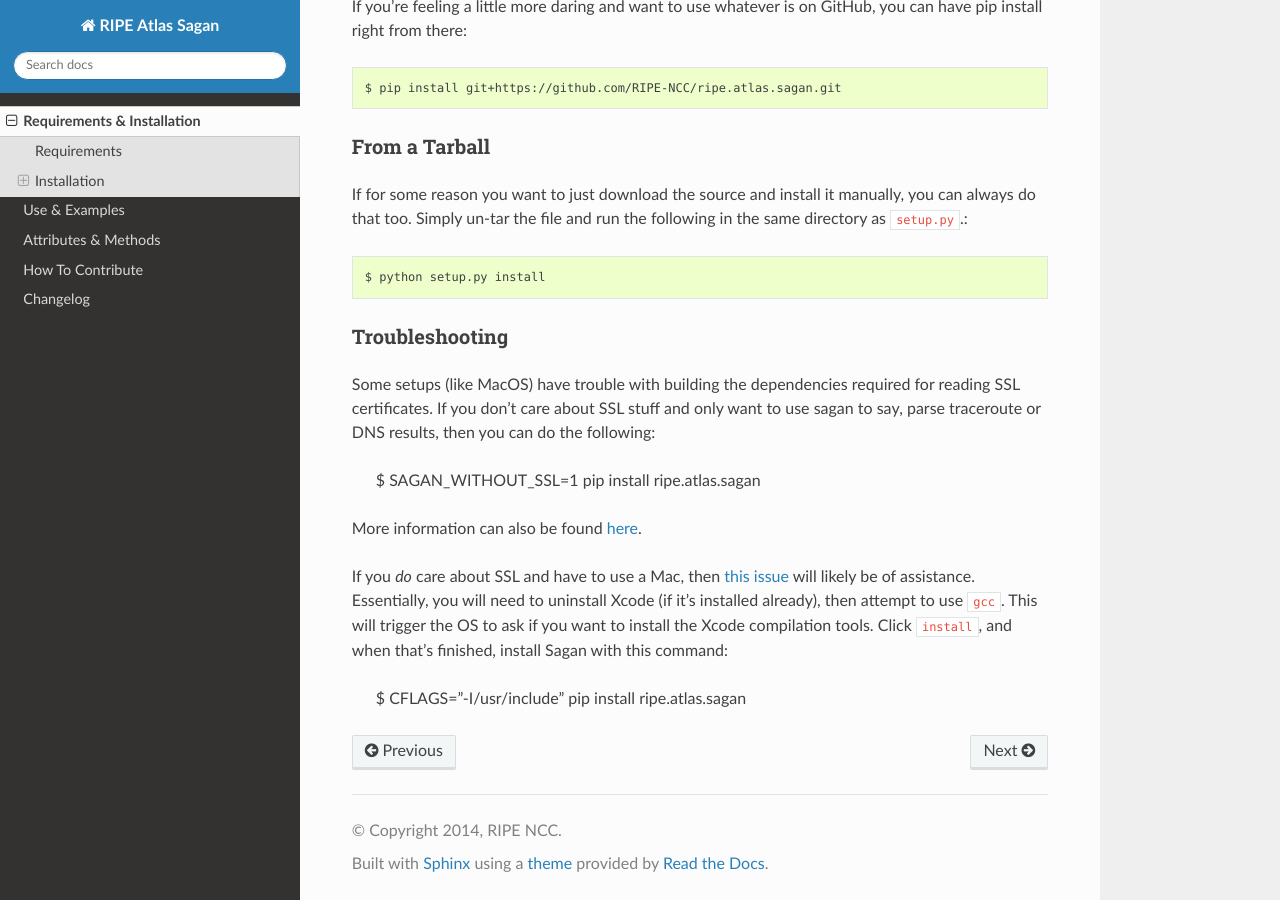
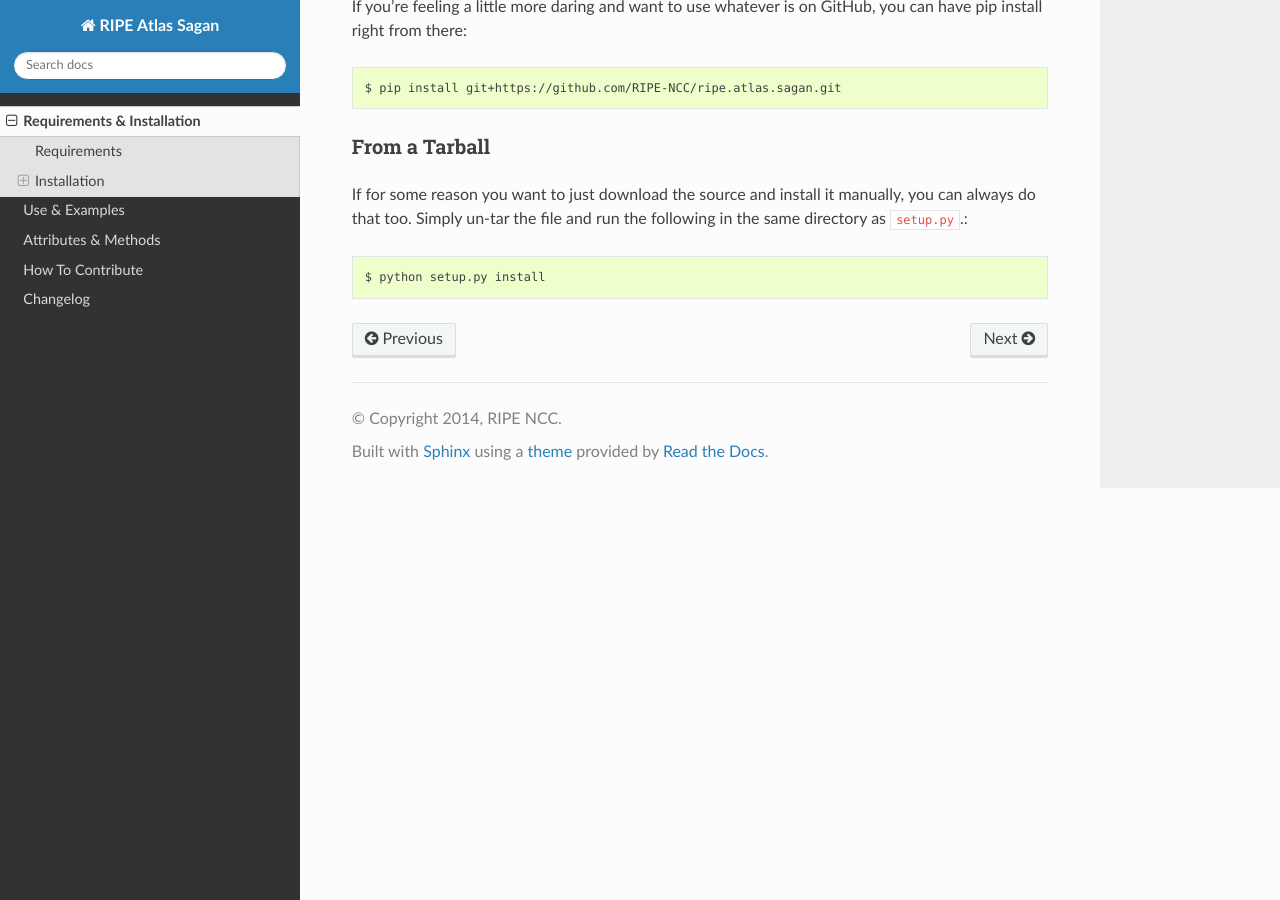
Before and after one commit to RIPE-NCC/ripe-atlas-sagan, a Sphinx documentation site: the page built from docs/installation.rst, in a window 1280 px wide and 900 px high, scrolled down 805 px. Built offline with Sphinx 7.4.7 and the Read the Docs theme 3.1.0, drawn with Linux system fonts in a browser that asks for light colours.

Commit message:
Remove legacy info about SSL on macOS

```diff
--- a/docs/installation.rst
+++ b/docs/installation.rst
@@ -66,28 +66,3 @@
 same directory as ``setup.py``.::
 
     $ python setup.py install
-
-
-.. _installation-troubleshooting:
-
-Troubleshooting
----------------
-
-Some setups (like MacOS) have trouble with building the dependencies required
-for reading SSL certificates.  If you don't care about SSL stuff and only want
-to use sagan to say, parse traceroute or DNS results, then you can do the following:
-
-     $ SAGAN_WITHOUT_SSL=1 pip install ripe.atlas.sagan
-
-More information can also be found `here`_.
-
-If you *do* care about SSL and have to use a Mac, then `this issue`_ will likely
-be of assistance.  Essentially, you will need to uninstall Xcode (if it's
-installed already), then attempt to use ``gcc``.  This will trigger the OS to
-ask if you want to install the Xcode compilation tools.  Click ``install``, and
-when that's finished, install Sagan with this command:
-
-    $ CFLAGS="-I/usr/include" pip install ripe.atlas.sagan
-
-.. _here: https://cryptography.io/en/latest/installation/
-.. _this issue: https://github.com/RIPE-NCC/ripe.atlas.sagan/issues/52
```
Also changed, not shown: README.rst (+0 -11 lines).
